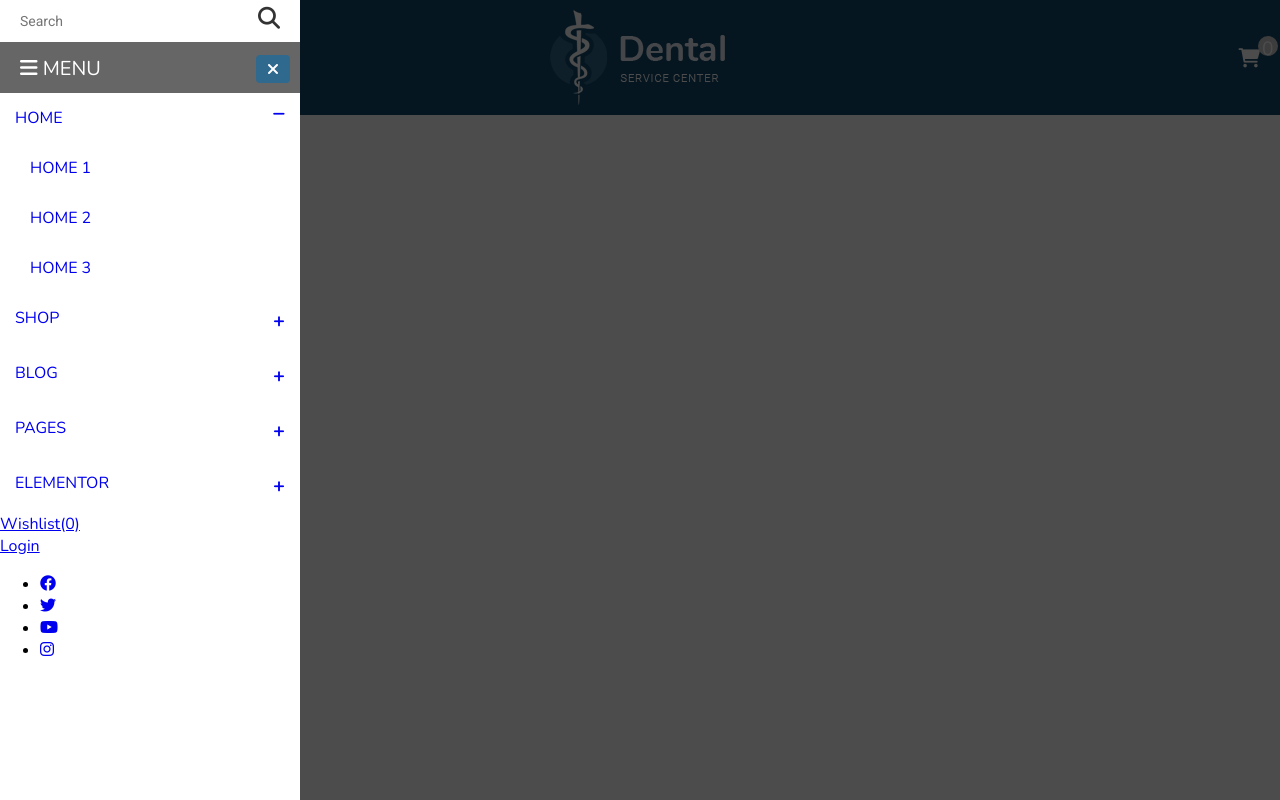
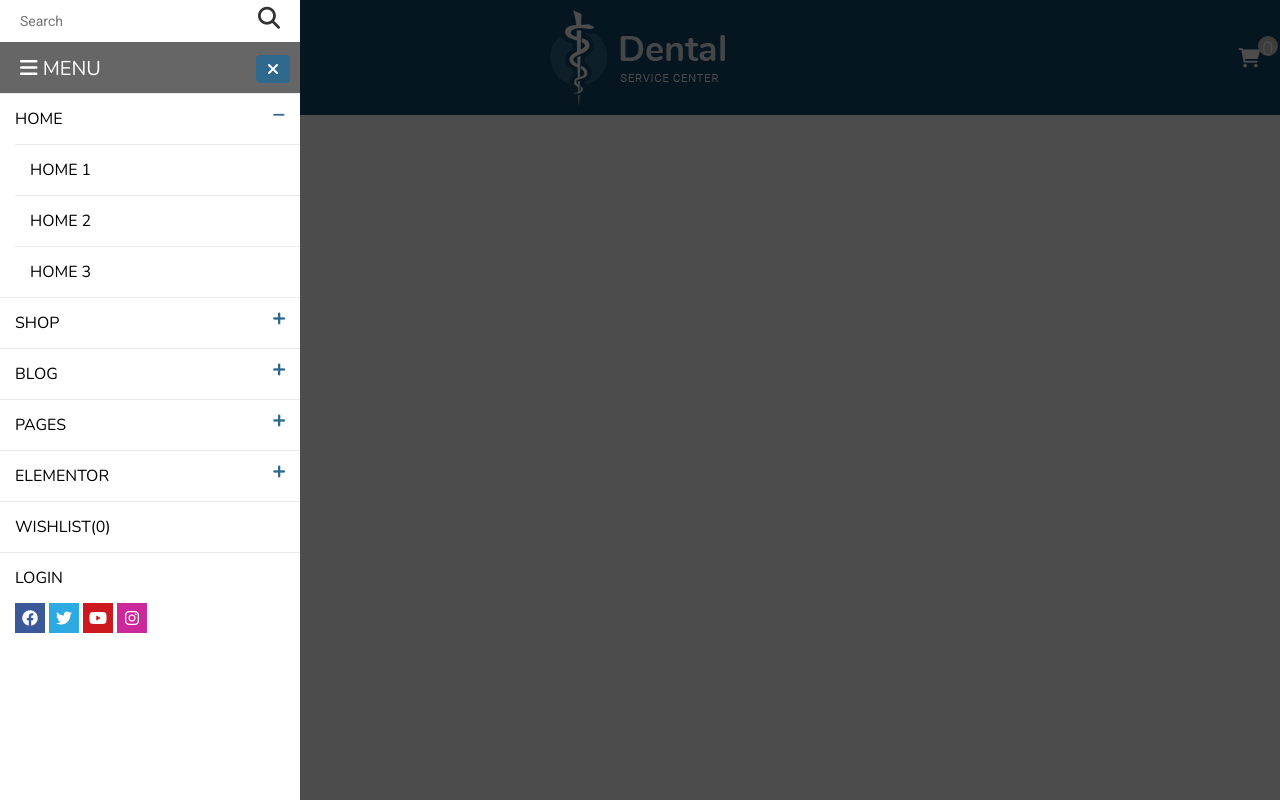
Before and after one commit to mcdg055/Corona-Health, a plain HTML site: page index.html in a window 1280 px wide. Drawn offline with nearby package versions, Linux system fonts and the light colour scheme.

```diff
--- a/css/global.css
+++ b/css/global.css
@@ -48,8 +48,6 @@ html {
     cursor: pointer;
 }
 
-
-
 /* CART ICON - START*/
 
 .cart {
@@ -99,6 +97,13 @@ html {
 
     width: 300px;
     height: 100%;
+    overflow-y: scroll;
+
+    padding-bottom: 50px;
+}
+
+.mobile-nav__wrapper a {
+    text-decoration: none;
 }
 
 .mobile-search__wrapper {
@@ -159,14 +164,6 @@ html {
     margin-right: 10px;
 }
 
-.main-menu {
-    text-transform: uppercase;
-}
-
-.main-menu a {
-    text-decoration: unset;
-}
-
 .main-menu li {
     list-style-type: none;
 }
@@ -178,10 +175,15 @@ ul.main-menu {
 }
 
 .main-menu__item>a,
-.submenu-list__item>a {
+.submenu-list__item>a,
+.mobile-account>a,
+.mobile-wishlist>a {
+    text-transform: uppercase;
     padding: 14px 15px;
     width: 100%;
     display: inline-block;
+    border-top: 1px solid #ebebeb;
+    color: #000;
 }
 
 .submenu-list {
@@ -189,21 +191,24 @@ ul.main-menu {
 }
 
 .toggle-submenu::after {
-    content: "\2b";
-    font-size: 20px;
+    font-family: 'FontAwesome';
+    content: "\f067";
+
+    color: #2F698E;
+    font-size: 14px;
     font-weight: bold;
     position: relative;
     float: right;
 }
 
-.main-menu__item.active .toggle-submenu::after {
+.main-menu__item.active>.toggle-submenu::after {
     content: "\f068";
     font-family: "Font Awesome 6 Free";
     font-size: 14px;
 }
 
 .submenu-list {
-    transition: all 0.35s ease-in-out ;
+    transition: all 0.35s ease-in-out;
     max-height: 0;
     overflow: hidden;
 }
@@ -212,4 +217,40 @@ ul.main-menu {
     max-height: 100%;
 }
 
+.social-icons>ul {
+    display: flex;
+    list-style-type: none;
+    margin: 0;
+    padding: 0 15px;
+    gap: 4px;
+}
+
+.social-icons>ul>li>a {
+    width: 30px;
+    height: 30px;
+
+    text-align: center;
+    color: #fff;
+
+    justify-content: center;
+    align-items: center;
+    display: flex;
+}
+
+.hd-facebook {
+    background-color: #3B5998;
+}
+
+.hd-twitter {
+    background-color: #2CAAE1;
+}
+
+.hd-youtube {
+    background-color: #CC181E;
+}
+
+.hd-instagram {
+    background-color: #CB2899;
+}
+
 /* MOBILE SIDE PANEL - END */
--- a/index.html
+++ b/index.html
@@ -41,46 +41,68 @@
                         <li class="main-menu__item active">
                             <a href="#" class="toggle-submenu">Home</a>
                             <ul class="submenu-list">
-                                <li class="submenu-list__item"><a href="#">Home 1</a></li>
-                                <li class="submenu-list__item"><a href="#">Home 2</a></li>
-                                <li class="submenu-list__item"><a href="#">Home 3</a></li>
+                                <li class="main-menu__item"><a href="#">Home 1</a></li>
+                                <li class="main-menu__item"><a href="#">Home 2</a></li>
+                                <li class="main-menu__item"><a href="#">Home 3</a></li>
                             </ul>
                         </li>
                         <li class="main-menu__item">
                             <a href="#" class="toggle-submenu">Shop</a>
                             <ul class="submenu-list">
-                                <li class="submenu-list__item"><a href="#">Shop Layout</a></li>
-                                <li class="submenu-list__item"><a href="#">shop page</a></li>
-                                <li class="submenu-list__item"><a href="#">shop pages</a></li>
-                                <li class="submenu-list__item"><a href="#">product styles</a></li>
-                                <li class="submenu-list__item"><a href="#">vendor</a></li>
+                                <li class="main-menu__item"><a href="#">Shop Layout</a></li>
+                                <li class="main-menu__item"><a href="#">shop page</a></li>
+                                <li class="main-menu__item"><a href="#">shop pages</a></li>
+                                <li class="main-menu__item"><a href="#">product styles</a></li>
+                                <li class="main-menu__item"><a href="#">vendor</a></li>
                             </ul>
                         </li>
                         <li class="main-menu__item">
                             <a href="#" class="toggle-submenu">Blog</a>
                             <ul class="submenu-list">
-                                <li class="submenu-list__item"><a href="#">Masonry Layout</a></li>
-                                <li class="submenu-list__item"><a href="#">Simple Post</a></li>
+                                <li class="main-menu__item"><a href="#">Masonry Layout</a></li>
+                                <li class="main-menu__item"><a href="#">Simple Post</a></li>
                             </ul>
                         </li>
                         <li class="main-menu__item">
                             <a href="#" class="toggle-submenu">Pages</a>
                             <ul class="submenu-list">
-                                <li class="submenu-list__item"><a href="#">About Us</a></li>
-                                <li class="submenu-list__item"><a href="#">Contact Us</a></li>
-                                <li class="submenu-list__item"><a href="#">FAQ</a></li>
-                                <li class="submenu-list__item"><a href="#">Comming soon</a></li>
-                                <li class="submenu-list__item"><a href="#">Services</a></li>
-                                <li class="submenu-list__item"><a href="#">Error 404</a></li>
+                                <li class="main-menu__item"><a href="#">About Us</a></li>
+                                <li class="main-menu__item"><a href="#">Contact Us</a></li>
+                                <li class="main-menu__item"><a href="#">FAQ</a></li>
+                                <li class="main-menu__item"><a href="#">Comming soon</a></li>
+                                <li class="main-menu__item"><a href="#">Services</a></li>
+                                <li class="main-menu__item"><a href="#">Error 404</a></li>
                             </ul>
                         </li>
                         <li class="main-menu__item">
                             <a href="#" class="toggle-submenu">Elementor</a>
                             <ul class="submenu-list">
-                                <li class="submenu-list__item"><a href="#">FTC Elements</a></li>
-                                <li class="submenu-list__item"><a href="#">FTC Elements</a></li>
-                                <li class="submenu-list__item"><a href="#">FTC Elements</a></li>
-                                <li class="submenu-list__item"><a href="#">WooCommerce</a></li>
+                                <li class="main-menu__item">
+                                    <a href="#" class="toggle-submenu">FTC Elements</a>
+                                    <ul class="submenu-list">
+                                        <li class="main-menu__item"><a href="#">About Us</a></li>
+                                        <li class="main-menu__item"><a href="#">Contact Us</a></li>
+                                        <li class="main-menu__item"><a href="#">FAQ</a></li>
+                                        <li class="main-menu__item"><a href="#">Comming soon</a></li>
+                                        <li class="main-menu__item"><a href="#">Services</a></li>
+                                        <li class="main-menu__item"><a href="#">Error 404</a></li>
+                                        <li class="main-menu__item">
+                                            <a href="#" class="toggle-submenu">FTC Elements</a>
+                                            <ul class="submenu-list">
+                                                <li class="main-menu__item"><a href="#">About Us</a></li>
+                                                <li class="main-menu__item"><a href="#">Contact Us</a></li>
+                                                <li class="main-menu__item"><a href="#">FAQ</a></li>
+                                                <li class="main-menu__item"><a href="#">Comming soon</a></li>
+                                                <li class="main-menu__item"><a href="#">Services</a></li>
+                                                <li class="main-menu__item"><a href="#">Error 404</a></li>
+                                            </ul>
+                                        </li>
+
+                                    </ul>
+                                </li>
+                                <li class="main-menu__item"><a href="#">FTC Elements</a></li>
+                                <li class="main-menu__item"><a href="#">FTC Elements</a></li>
+                                <li class="main-menu__item"><a href="#">WooCommerce</a></li>
                             </ul>
                         </li>
 
@@ -89,7 +111,7 @@
             </div>
             <div class="mobile-wishlist"><a href="#">Wishlist(0)</a></div>
             <div class="mobile-account"><a href="#">Login</a></div>
-            <div class="header-mobile-social">
+            <div class="social-icons header-mobile-social">
                 <ul>
                     <li class="hd-facebook"><a href="#"><i class="fa-brands fa-facebook"></i></a></li>
                     <li class="hd-twitter"><a href="#"><i class="fa-brands fa-twitter"></i></a></li>
```
